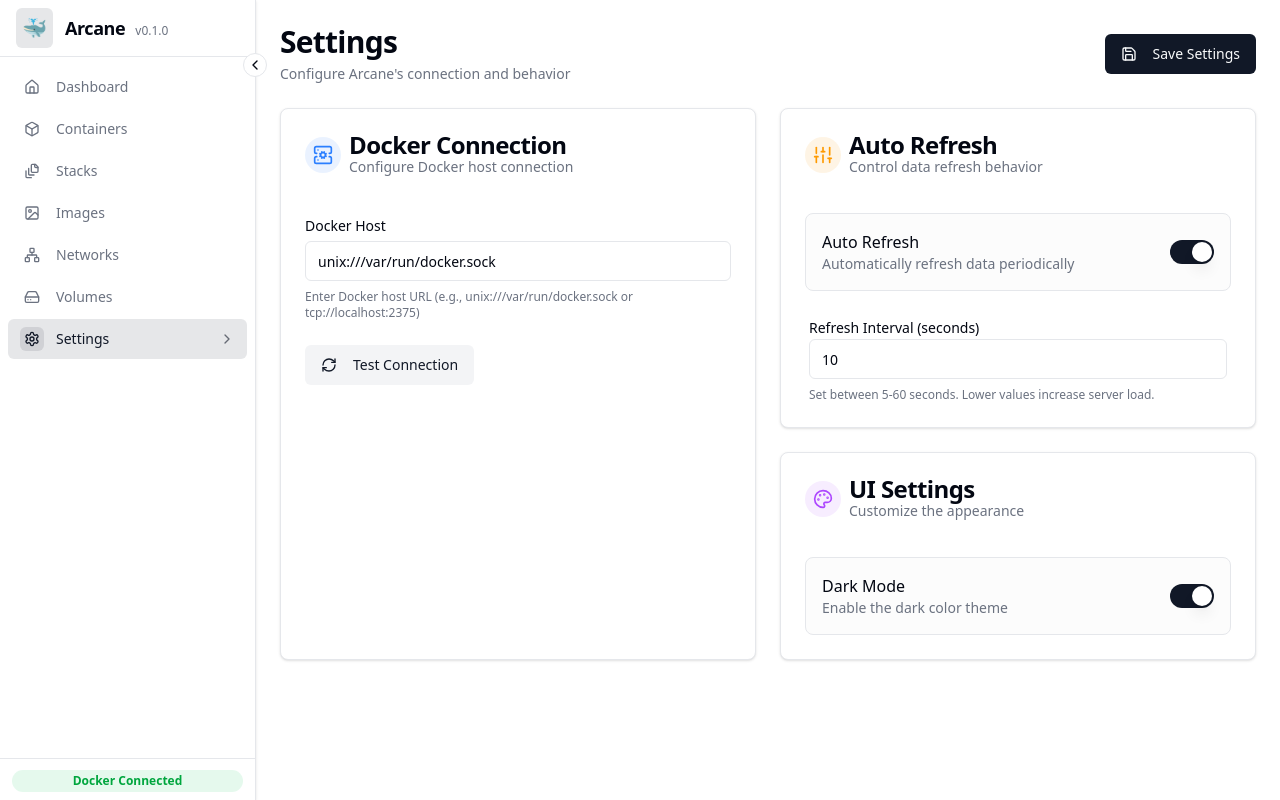
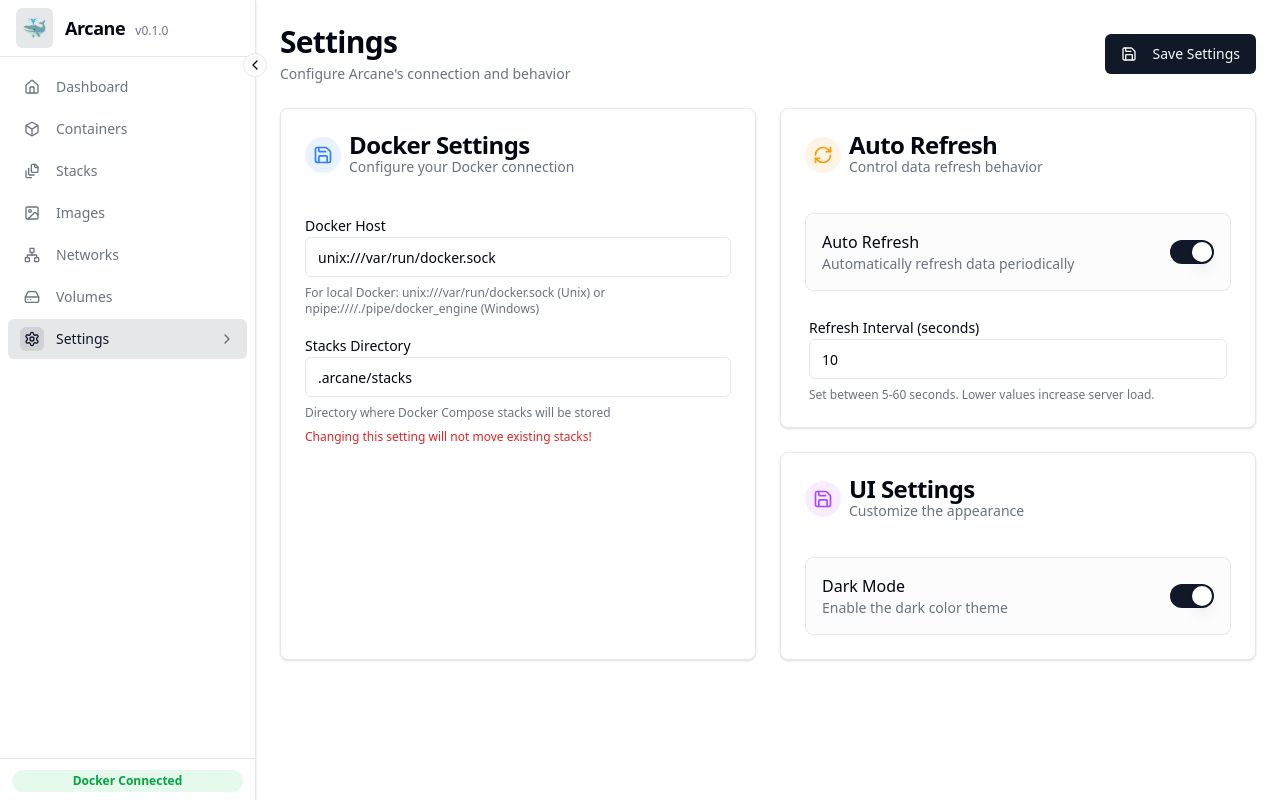
Before and after one commit to wangtaotao0524/arcane, a SvelteKit app: page /settings in a window 1280 px wide. Built offline with nearby package versions, Linux system fonts and the light colour scheme.

Commit message:
feat: configurable stack directory (#13)

```diff
--- a/app-settings.json
+++ b/app-settings.json
@@ -2,5 +2,6 @@
   "dockerHost": "unix:///var/run/docker.sock",
   "autoRefresh": true,
   "refreshInterval": 10,
-  "darkMode": true
+  "darkMode": true,
+  "stacksDirectory": ".arcane/stacks"
 }
--- a/package.json
+++ b/package.json
@@ -29,8 +29,10 @@
     "eslint-plugin-svelte": "^3.0.0",
     "formsnap": "^2.0.1",
     "globals": "^16.0.0",
+    "mode-watcher": "^1.0.2",
     "svelte": "^5.0.0",
     "svelte-check": "^4.0.0",
+    "svelte-sonner": "^0.3.28",
     "sveltekit-superforms": "^2.24.1",
     "tailwind-merge": "^3.2.0",
     "tailwind-variants": "^1.0.0",
@@ -46,7 +48,6 @@
     "dockerode": "^4.0.5",
     "dockerode-compose": "^1.4.0",
     "js-yaml": "^4.1.0",
-    "mode-watcher": "^1.0.2",
     "nanoid": "^5.1.5"
   }
 }
--- /dev/null
+++ b/src/lib/components/ui/sonner/index.ts
@@ -0,0 +1 @@
+export { default as Toaster } from "./sonner.svelte";
--- a/src/lib/services/docker-service.ts
+++ b/src/lib/services/docker-service.ts
@@ -1,45 +1,8 @@
 import Docker from "dockerode";
-import fs from "fs"; // Use synchronous fs for initial load
-import path from "path";
+import { getSettings } from "$lib/services/settings-service";
 import type { DockerConnectionOptions } from "$lib/types/docker";
 
-// Define Settings Type (can be shared with +page.server.ts if moved to a types file)
-type SettingsData = {
-  dockerHost: string;
-  autoRefresh: boolean;
-  refreshInterval: number;
-  darkMode: boolean;
-};
-
-// --- Load Initial Settings ---
-const SETTINGS_FILE = path.resolve("./app-settings.json");
-const DEFAULT_SETTINGS: SettingsData = {
-  dockerHost: "unix:///var/run/docker.sock",
-  autoRefresh: true,
-  refreshInterval: 10,
-  darkMode: true,
-};
-
-function loadInitialSettings(): SettingsData {
-  try {
-    // Use synchronous read for initial module load simplicity
-    if (fs.existsSync(SETTINGS_FILE)) {
-      const data = fs.readFileSync(SETTINGS_FILE, "utf-8");
-      const settings = JSON.parse(data);
-      console.log("Docker Service: Loaded initial settings:", settings);
-      return { ...DEFAULT_SETTINGS, ...settings }; // Merge with defaults
-    } else {
-      console.log("Docker Service: Settings file not found, using defaults.");
-      return DEFAULT_SETTINGS;
-    }
-  } catch (error) {
-    console.error("Docker Service: Error loading initial settings:", error);
-    return DEFAULT_SETTINGS; // Fallback to defaults
-  }
-}
-
-const initialSettings = loadInitialSettings();
-// --- End Load Initial Settings ---
+const initialSettings = await getSettings();
 
 let dockerClient: Docker | null = null;
 
--- /dev/null
+++ b/src/lib/services/settings-service.ts
@@ -0,0 +1,75 @@
+import type { SettingsData } from "$lib/types/settings";
+import { updateStacksDirectory } from "./compose";
+import { updateDockerConnection } from "./docker-service";
+import fs from "fs/promises";
+import path from "path";
+
+const SETTINGS_FILE = path.resolve("./app-settings.json");
+
+// Default settings
+const DEFAULT_SETTINGS: SettingsData = {
+  dockerHost: "unix:///var/run/docker.sock",
+  autoRefresh: true,
+  refreshInterval: 10,
+  darkMode: true,
+  stacksDirectory: path.resolve(".arcane", "stacks"),
+};
+
+// Get settings
+export async function getSettings(): Promise<SettingsData> {
+  try {
+    const data = await fs.readFile(SETTINGS_FILE, "utf-8");
+    const parsed = JSON.parse(data);
+
+    // Ensure all expected properties exist
+    return {
+      ...DEFAULT_SETTINGS,
+      ...parsed,
+    };
+  } catch (error: any) {
+    if (error.code === "ENOENT") {
+      console.log("Settings file not found, using defaults.");
+      // Automatically save defaults if file doesn't exist
+      await saveSettings(DEFAULT_SETTINGS);
+      return DEFAULT_SETTINGS;
+    }
+    console.error("Error loading settings:", error);
+    return DEFAULT_SETTINGS;
+  }
+}
+
+// Save settings
+export async function saveSettings(settings: SettingsData): Promise<void> {
+  try {
+    // Ensure directory exists
+    const settingsDir = path.dirname(SETTINGS_FILE);
+    await fs.mkdir(settingsDir, { recursive: true });
+
+    // Write the settings
+    await fs.writeFile(
+      SETTINGS_FILE,
+      JSON.stringify(settings, null, 2),
+      "utf-8"
+    );
+
+    console.log("Settings saved to:", SETTINGS_FILE);
+
+    // Apply settings to runtime services
+    updateDockerConnection(settings.dockerHost);
+    updateStacksDirectory(settings.stacksDirectory);
+  } catch (error) {
+    console.error("Error saving settings:", error);
+    throw new Error("Failed to save settings.");
+  }
+}
+
+// Initialize settings on server start
+export async function initializeSettings(): Promise<SettingsData> {
+  const settings = await getSettings();
+
+  // Apply settings to services
+  updateDockerConnection(settings.dockerHost);
+  updateStacksDirectory(settings.stacksDirectory);
+
+  return settings;
+}
--- /dev/null
+++ b/src/lib/types/settings.ts
@@ -0,0 +1,7 @@
+export type SettingsData = {
+  dockerHost: string;
+  autoRefresh: boolean;
+  refreshInterval: number;
+  darkMode: boolean;
+  stacksDirectory: string;
+};
--- a/src/routes/+layout.svelte
+++ b/src/routes/+layout.svelte
@@ -2,12 +2,14 @@
   import "../app.css";
   import { ModeWatcher } from "mode-watcher";
   import Nav from "$lib/components/navbar.svelte";
+  import { Toaster } from "$lib/components/ui/sonner/index.js";
   let { children } = $props();
 </script>
 
 <svelte:head><title>Arcane</title></svelte:head>
 
 <ModeWatcher />
+<Toaster />
 
 <div class="flex min-h-screen bg-background">
   <Nav />
--- a/src/routes/settings/+page.svelte
+++ b/src/routes/settings/+page.svelte
@@ -1,70 +1,66 @@
 <script lang="ts">
-  import type { PageData, ActionData } from "./$types";
+  import { run } from "svelte/legacy";
+
+  import { enhance } from "$app/forms";
+  import * as Form from "$lib/components/ui/form/index.js";
   import * as Card from "$lib/components/ui/card/index.js";
   import { Button } from "$lib/components/ui/button/index.js";
   import { Input } from "$lib/components/ui/input/index.js";
-  import { Label } from "$lib/components/ui/label/index.js";
-  import {
-    Settings,
-    Save,
-    RefreshCw,
-    CheckCircle,
-    XCircle,
-    ServerCog,
-    Sliders,
-    Palette,
-  } from "@lucide/svelte";
-  import * as Switch from "$lib/components/ui/switch/index.js";
-  import { enhance } from "$app/forms";
+  import { Switch } from "$lib/components/ui/switch/index.js";
+  import { Separator } from "$lib/components/ui/separator/index.js";
+  import { Save, RefreshCw } from "@lucide/svelte";
+  import type { ActionData, PageData } from "./$types";
+  import { toast } from "svelte-sonner";
   import * as Alert from "$lib/components/ui/alert/index.js";
+  import { AlertCircle } from "@lucide/svelte";
+  import { onMount } from "svelte";
 
-  let { data, form }: { data: PageData; form: ActionData } = $props();
+  interface Props {
+    data: PageData;
+    form: ActionData;
+  }
 
-  // Initialize state variables *only* from the initial data load
-  let dockerHost = $state(data.settings.dockerHost);
-  let autoRefresh = $state(data.settings.autoRefresh);
-  let refreshInterval = $state(data.settings.refreshInterval);
-  let darkMode = $state(data.settings.darkMode);
+  let { data, form }: Props = $props();
 
-  let isSubmitting = $state(false);
-  let testStatus: "idle" | "testing" | "success" | "error" = $state("idle");
-  let testMessage: string | null = $state(null);
+  let settings = $derived(data.settings);
 
-  // Keep the effect for resetting test status when dockerHost input changes
-  $effect(() => {
-    const currentHost = dockerHost; // Create dependency on dockerHost
-    if (currentHost !== undefined) {
-      testStatus = "idle";
-      testMessage = null;
+  let saving = $state(false);
+
+  // Update form values from form.values if there was an error, otherwise from settings
+  let dockerHost = $derived(
+    form?.values?.dockerHost || settings?.dockerHost || ""
+  );
+  let autoRefresh = $derived(
+    form?.values?.autoRefresh !== undefined
+      ? form.values.autoRefresh === "on"
+      : settings?.autoRefresh || false
+  );
+  let refreshInterval = $derived(
+    form?.values?.refreshInterval !== undefined
+      ? form.values.refreshInterval
+      : settings?.refreshInterval || 10
+  );
+  let darkMode = $derived(
+    form?.values?.darkMode !== undefined
+      ? form.values.darkMode === "on"
+      : settings?.darkMode || false
+  );
+  let stacksDirectory = $derived(
+    form?.values?.stacksDirectory || settings?.stacksDirectory || ""
+  );
+
+  // Handle form submission result
+  run(() => {
+    if (form?.success) {
+      toast.success("Settings saved successfully");
+    } else if (form?.error) {
+      toast.error(form.error);
     }
   });
 
-  async function testConnection() {
-    testStatus = "testing";
-    testMessage = null;
-    try {
-      const hostParam = encodeURIComponent(dockerHost);
-      const response = await fetch(
-        `/api/docker/test-connection?host=${hostParam}`
-      );
-      const result = await response.json();
-
-      if (response.ok && result.success) {
-        testStatus = "success";
-        testMessage = result.message || "Connection successful!";
-      } else {
-        testStatus = "error";
-        testMessage =
-          result.error ||
-          "Connection failed. Check Docker status and host setting.";
-      }
-    } catch (error: any) {
-      testStatus = "error";
-      testMessage =
-        "Failed to run connection test: " + (error.message || "Unknown error");
-      console.error("Error during connection test fetch:", error);
-    }
-  }
+  onMount(() => {
+    // Any initialization needed
+  });
 </script>
 
 <div class="space-y-6">
@@ -76,21 +72,21 @@
         Configure Arcane's connection and behavior
       </p>
     </div>
-    <Button
-      type="submit"
-      form="settings-form"
-      disabled={isSubmitting || testStatus === "testing"}
-      class="h-10"
-    >
-      <Save class="w-4 h-4 mr-2" />
-      {isSubmitting ? "Saving..." : "Save Settings"}
+    <Button type="submit" form="settings-form" disabled={saving} class="h-10">
+      {#if saving}
+        <RefreshCw class="mr-2 h-4 w-4 animate-spin" />
+        Saving...
+      {:else}
+        <Save class="mr-2 h-4 w-4" />
+        Save Settings
+      {/if}
     </Button>
   </div>
 
   <!-- Alerts -->
   {#if form?.error}
     <Alert.Root variant="destructive">
-      <XCircle class="h-4 w-4 mr-2" />
+      <AlertCircle class="h-4 w-4 mr-2" />
       <Alert.Title>Error Saving Settings</Alert.Title>
       <Alert.Description>{form.error}</Alert.Description>
     </Alert.Root>
@@ -101,7 +97,7 @@
       variant="default"
       class="bg-primary/10 text-primary border border-primary"
     >
-      <CheckCircle class="h-4 w-4 mr-2" />
+      <AlertCircle class="h-4 w-4 mr-2" />
       <Alert.Title>Settings Saved</Alert.Title>
       <Alert.Description
         >Your settings have been updated successfully.</Alert.Description
@@ -111,25 +107,14 @@
 
   <!-- Settings Form -->
   <form
+    method="POST"
     id="settings-form"
-    method="POST"
+    class="space-y-6"
     use:enhance={() => {
-      isSubmitting = true;
-      testStatus = "idle";
-      testMessage = null;
-      return async ({ result, update }) => {
-        isSubmitting = false;
-
-        // IMPORTANT: Update local state *before* calling update()
-        if (result.type === "success" && result.data?.settings) {
-          const newSettings = result.data.settings as typeof data.settings;
-          dockerHost = newSettings.dockerHost;
-          autoRefresh = newSettings.autoRefresh;
-          refreshInterval = newSettings.refreshInterval;
-          darkMode = newSettings.darkMode;
-        }
-
-        await update({ reset: false });
+      saving = true;
+      return async ({ update }) => {
+        saving = false;
+        await update();
       };
     }}
   >
@@ -139,67 +124,57 @@
         <Card.Header class="pb-3">
           <div class="flex items-center gap-2">
             <div class="bg-blue-500/10 p-2 rounded-full">
-              <ServerCog class="h-5 w-5 text-blue-500" />
+              <Save class="h-5 w-5 text-blue-500" />
             </div>
             <div>
-              <Card.Title>Docker Connection</Card.Title>
+              <Card.Title>Docker Settings</Card.Title>
               <Card.Description
-                >Configure Docker host connection</Card.Description
+                >Configure your Docker connection</Card.Description
               >
             </div>
           </div>
         </Card.Header>
-        <Card.Content class="space-y-6">
+        <Card.Content>
+          <div class="space-y-4">
+            <!-- Fix Form.Field to use the correct component structure -->
             <div class="space-y-2">
-            <Label for="dockerHost" class="text-sm font-medium"
-              >Docker Host</Label
+              <label for="dockerHost" class="text-sm font-medium"
+                >Docker Host</label
               >
               <Input
+                type="text"
                 id="dockerHost"
                 name="dockerHost"
                 bind:value={dockerHost}
                 placeholder="unix:///var/run/docker.sock"
-              class="mt-1"
-              disabled={testStatus === "testing"}
+                required
               />
               <p class="text-xs text-muted-foreground">
-              Enter Docker host URL (e.g., unix:///var/run/docker.sock or
-              tcp://localhost:2375)
+                For local Docker: unix:///var/run/docker.sock (Unix) or
+                npipe:////./pipe/docker_engine (Windows)
               </p>
             </div>
 
-          <div>
-            <Button
-              variant="secondary"
-              class="w-full sm:w-auto"
-              onclick={testConnection}
-              type="button"
-              disabled={testStatus === "testing" || !dockerHost}
+            <!-- Add this block for stacks directory with correct structure -->
+            <div class="space-y-2">
+              <label for="stacksDirectory" class="text-sm font-medium"
+                >Stacks Directory</label
               >
-              {#if testStatus === "testing"}
-                <RefreshCw class="w-4 h-4 mr-2 animate-spin" />
-                Testing...
-              {:else}
-                <RefreshCw class="w-4 h-4 mr-2" />
-                Test Connection
-              {/if}
-            </Button>
-
-            {#if testStatus === "success"}
-              <div
-                class="flex items-center gap-2 text-sm text-green-600 mt-3 bg-green-50 p-3 rounded-md border border-green-200"
-              >
-                <CheckCircle class="w-4 h-4 flex-shrink-0" />
-                <span>{testMessage || "Connection successful!"}</span>
+              <Input
+                type="text"
+                id="stacksDirectory"
+                name="stacksDirectory"
+                bind:value={stacksDirectory}
+                placeholder=".arcane/stacks"
+                required
+              />
+              <p class="text-xs text-muted-foreground">
+                Directory where Docker Compose stacks will be stored
+              </p>
+              <p class="text-xs text-destructive">
+                Changing this setting will not move existing stacks!
+              </p>
             </div>
-            {:else if testStatus === "error"}
-              <div
-                class="flex items-center gap-2 text-sm text-destructive mt-3 bg-destructive/10 p-3 rounded-md border border-destructive/20"
-              >
-                <XCircle class="w-4 h-4 flex-shrink-0" />
-                <span>{testMessage || "Connection failed."}</span>
-              </div>
-            {/if}
           </div>
         </Card.Content>
       </Card.Root>
@@ -211,7 +186,7 @@
           <Card.Header class="pb-3">
             <div class="flex items-center gap-2">
               <div class="bg-amber-500/10 p-2 rounded-full">
-                <Sliders class="h-5 w-5 text-amber-500" />
+                <RefreshCw class="h-5 w-5 text-amber-500" />
               </div>
               <div>
                 <Card.Title>Auto Refresh</Card.Title>
@@ -226,14 +201,14 @@
               class="flex items-center justify-between rounded-lg border p-4 bg-muted/30"
             >
               <div class="space-y-0.5">
-                <Label for="autoRefreshSwitch" class="text-base font-medium"
-                  >Auto Refresh</Label
+                <label for="autoRefreshSwitch" class="text-base font-medium"
+                  >Auto Refresh</label
                 >
                 <p class="text-sm text-muted-foreground">
                   Automatically refresh data periodically
                 </p>
               </div>
-              <Switch.Root
+              <Switch
                 id="autoRefreshSwitch"
                 name="autoRefresh"
                 bind:checked={autoRefresh}
@@ -242,9 +217,9 @@
 
             {#if autoRefresh}
               <div class="space-y-2 px-1">
-                <Label for="refreshInterval" class="text-sm font-medium"
-                  >Refresh Interval (seconds)</Label
-                >
+                <label for="refreshInterval" class="text-sm font-medium">
+                  Refresh Interval (seconds)
+                </label>
                 <Input
                   id="refreshInterval"
                   name="refreshInterval"
@@ -272,7 +247,7 @@
           <Card.Header class="pb-3">
             <div class="flex items-center gap-2">
               <div class="bg-purple-500/10 p-2 rounded-full">
-                <Palette class="h-5 w-5 text-purple-500" />
+                <Save class="h-5 w-5 text-purple-500" />
               </div>
               <div>
                 <Card.Title>UI Settings</Card.Title>
@@ -285,14 +260,14 @@
               class="flex items-center justify-between rounded-lg border p-4 bg-muted/30"
             >
               <div class="space-y-0.5">
-                <Label for="darkModeSwitch" class="text-base font-medium"
-                  >Dark Mode</Label
+                <label for="darkModeSwitch" class="text-base font-medium"
+                  >Dark Mode</label
                 >
                 <p class="text-sm text-muted-foreground">
                   Enable the dark color theme
                 </p>
               </div>
-              <Switch.Root
+              <Switch
                 id="darkModeSwitch"
                 name="darkMode"
                 bind:checked={darkMode}
```
Also changed, not shown: src/hooks.server.ts (added, +10 -0 lines), src/lib/components/ui/sonner/sonner.svelte (added, +20 -0 lines), src/lib/services/compose.ts (+41 -1 lines), src/routes/settings/+page.server.ts (+15 -65 lines), 1 other file (tests, documents, lock files or other folders). Lines whose indentation alone changed are shown as unchanged.
